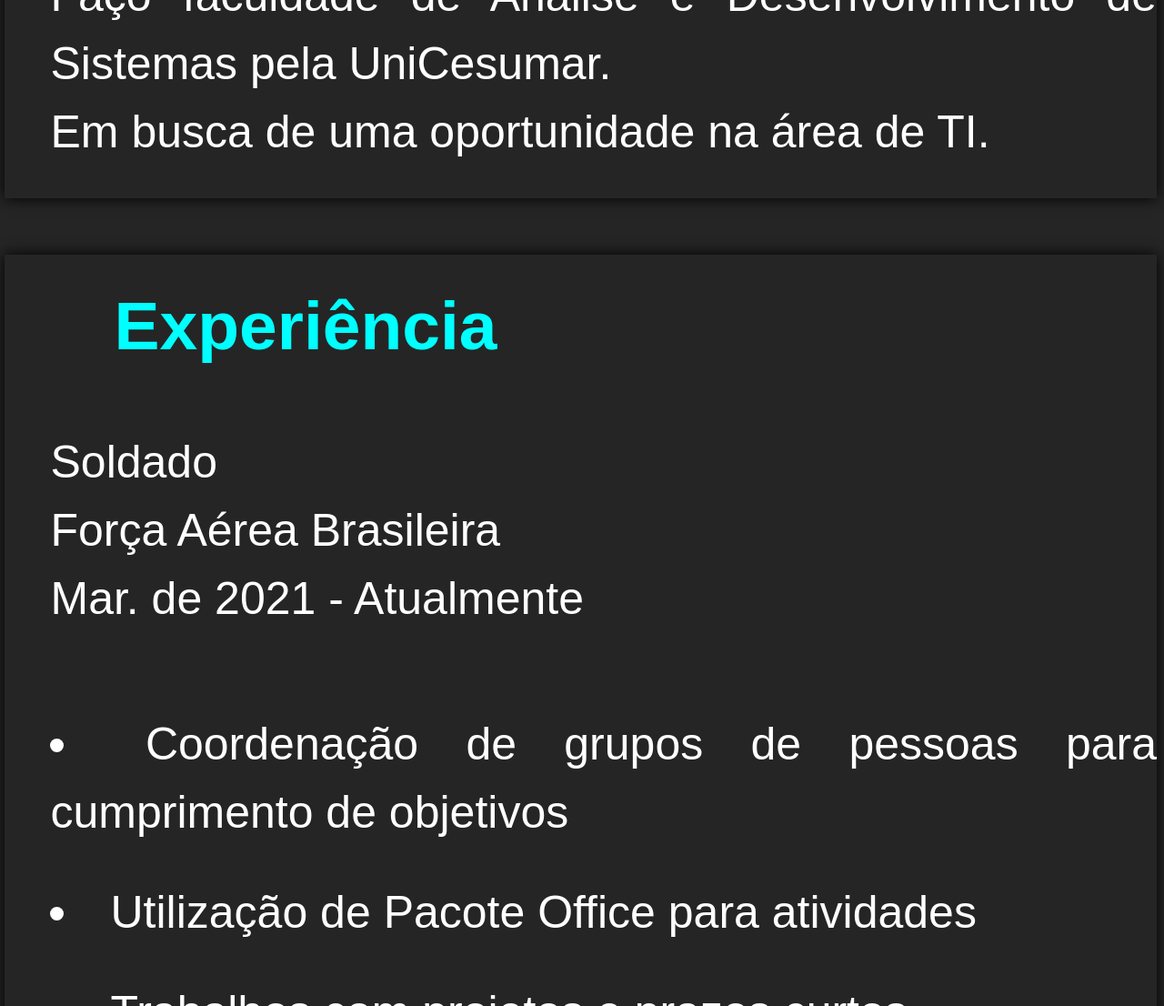
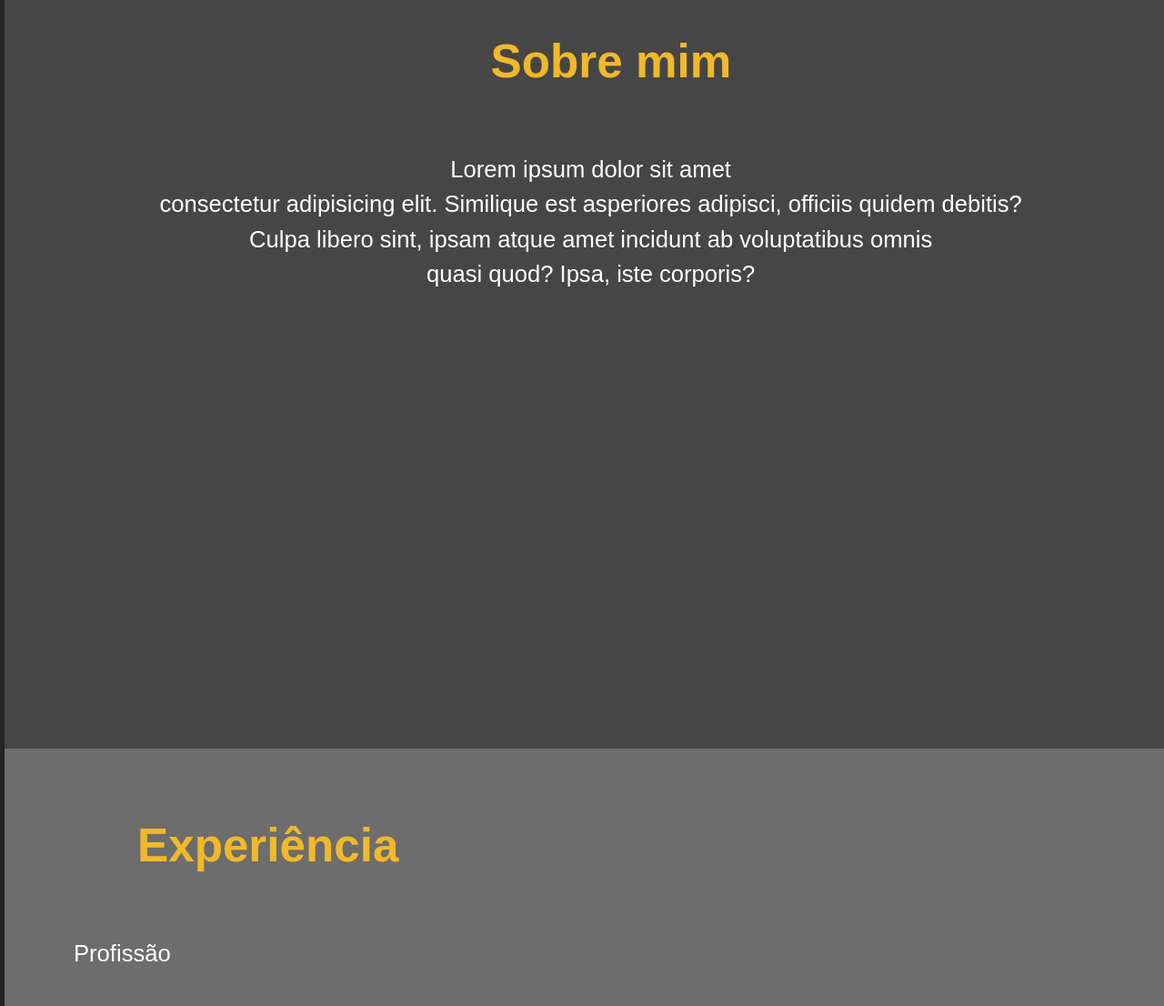
Before and after one commit to paulohsj/Portifolio, a plain HTML site: page index.html in a window 1280 px wide. Shown: the part 950-2056 px from the top of the page at 91% size. Drawn offline with Linux system fonts and the light colour scheme.

Commit message:
Continuação do portifólio
mais melhorias no design da página

```diff
--- a/index.html
+++ b/index.html
@@ -8,45 +8,28 @@
 </head>
 <body>
     <header>
-    <h1>Paulo Henrique</h1>
 
-        <div id="foto">
-            <p>Home Apresentação</p>
-
-            <img src="gato.png" alt="imagem" width="350px" height="175px">
-            <p>Contato link</p>
-
+        <div id="nome">
+            <h1>Seja bem-vindo,<br>Me chamo Paulo H.</h1>
+            <p>Desenvolvedor Front-end</p>
         </div>
-
+            <div id="linkedin">
+                <p><a href="https://www.linkedin.com/in/paulo-henique-da-silva-j%C3%BAnior-ba2063252/" target="_blank">Linkedin</a></p>
+            </div>
     </header>
 
-    <section id="apre">
-        <h2>Apresentação</h2>
-            <p>Trabalhei como jovem aprendiz pelo Grupo Globo, em  concessionárias como a Ford e Renault.
-            <br>
-            Atualmente trabalho na Força Aérea Brasileira.
-            <br>
-            Faço faculdade de Análise e Desenvolvimento de Sistemas pela UniCesumar.
-            <br>
-            Em busca de uma oportunidade na área de TI.
-        </p>
+    <section id="apres">
+        <h2>Sobre mim</h2>
+            <p>Lorem ipsum dolor sit amet <br> consectetur adipisicing elit. Similique est asperiores adipisci, officiis quidem debitis? <br> Culpa libero sint, ipsam atque amet incidunt ab voluptatibus omnis <br> quasi quod? Ipsa, iste corporis?</p>
     </section>
 
 
 
     <section id="exp">
             <h2>Experiência</h2>
-            <p>
-                Soldado
-                <br>
-                Força Aérea Brasileira
-                <br>
-                Mar. de 2021 - Atualmente
-                <li>Coordenação de grupos de pessoas para
-                cumprimento de objetivos </li>
-                <li>Utilização de Pacote Office para atividades</li>
-                <li>Trabalhos com projetos e prazos curtos</li>
-                </p>
+            <p>Profissão</p>
+            <p>Tempo 01/01</p>
+            <p>Lorem ipsum dolor sit amet consectetur, adipisicing elit. Provident rerum <br> culpa nobis illo deleniti corporis exercitationem  <br> facere distinctio. Repudiandae dolore necessitatibus quisquam, totam provident nobis <br> quos fugit? Esse, voluptatum odit?</p>
 
     </section>
 
--- a/style.css
+++ b/style.css
@@ -5,62 +5,97 @@ body{
 }
 
 header{
-    background-color: white;
-    border-radius: 50px;
-    color: black;
-}
-header > h1 {
+    color: rgb(255, 255, 255);
     text-align: center;
-    padding: 20px;
-    font-size: 80px;
-
-}
-header > div > p {
-    display: inline-block;
-    font-size: 50px;
+    width: 100%;
+    height: 100%;
 }
 
-section{
-    box-shadow: 0px 0px 15px rgb(0, 0, 0);
-    text-align: justify;
-    margin-left: -0.2%;
+header > div#nome > h1 {
+    margin-top: 10%;
+    font-size: 14rem;
+    line-height: 1.25;
+}
+
+header > div#nome > p {
+    font-size: 4rem;
 
 }
 
-section#apre{
-
+header > div#linkedin{
+    display: inline-block;
+    background-color: rgb(70, 69, 69);
+    width: 23vw;
+    height: 12vh;
+    border: 10px rgb(255, 255, 255) solid;
+    border-radius: 45%;
+    font-size: 5rem;
+    text-align: center;
+    margin-top: 8%;
 
 }
 
-
-section#exp{
-
-
+a {
+    color: white;
+    text-decoration: none;
 }
 
-section#proj {
-
-
+section {
+    display: inline-block;
+    width: 101%;
+    height: 110%;
 }
 
-section#curso {
-
+section > h2 {
+    font-family: Arial, Helvetica, sans-serif;
+    font-size: 4vw;
+    color: rgb(241, 185, 42);
+    padding-top: 35px;
+    padding-left: 120px;
+    margin-bottom: 70px;
 }
 
 section > p , li{
     font-family: Arial, Helvetica, sans-serif;
-    font-size: 50px;
+    font-size: 2vw;
     color: white;
     padding-left: 50px;
     padding-bottom: 35px;
     line-height: 1.5;
 }
 
-h2 {
-    font-family: Arial, Helvetica, sans-serif;
-    font-size: 75px;
-    color: aqua;
-    padding-top: 35px;
-    padding-left: 120px;
-    margin-bottom: 70px;
+
+section#apres{
+    background-color: rgb(70, 70, 70);
+    text-align: justify;
+    margin-left: -0.2%;
+    margin-top: 0%;
+    margin-bottom: 0%;
+    text-align: center;
+
 }
+
+
+section#exp{
+    background-color: rgb(109, 109, 109);
+    text-align: justify;
+    margin-left: -0.2%;
+}
+section#exp > h2 , p {
+    margin-left: 2%;
+}
+
+section#proj {
+    background-color: rgb(59, 57, 57);
+    margin-left: -0.2%;
+    text-align: center;
+
+}
+
+section#curso {
+    background-color: rgb(70, 69, 69);
+    text-align: right;
+}
+section#curso > li , h2 , p{
+    margin-right: 5%;
+}
```
Also changed, not shown: gato.png (deleted), imagens/Img.png (added).
